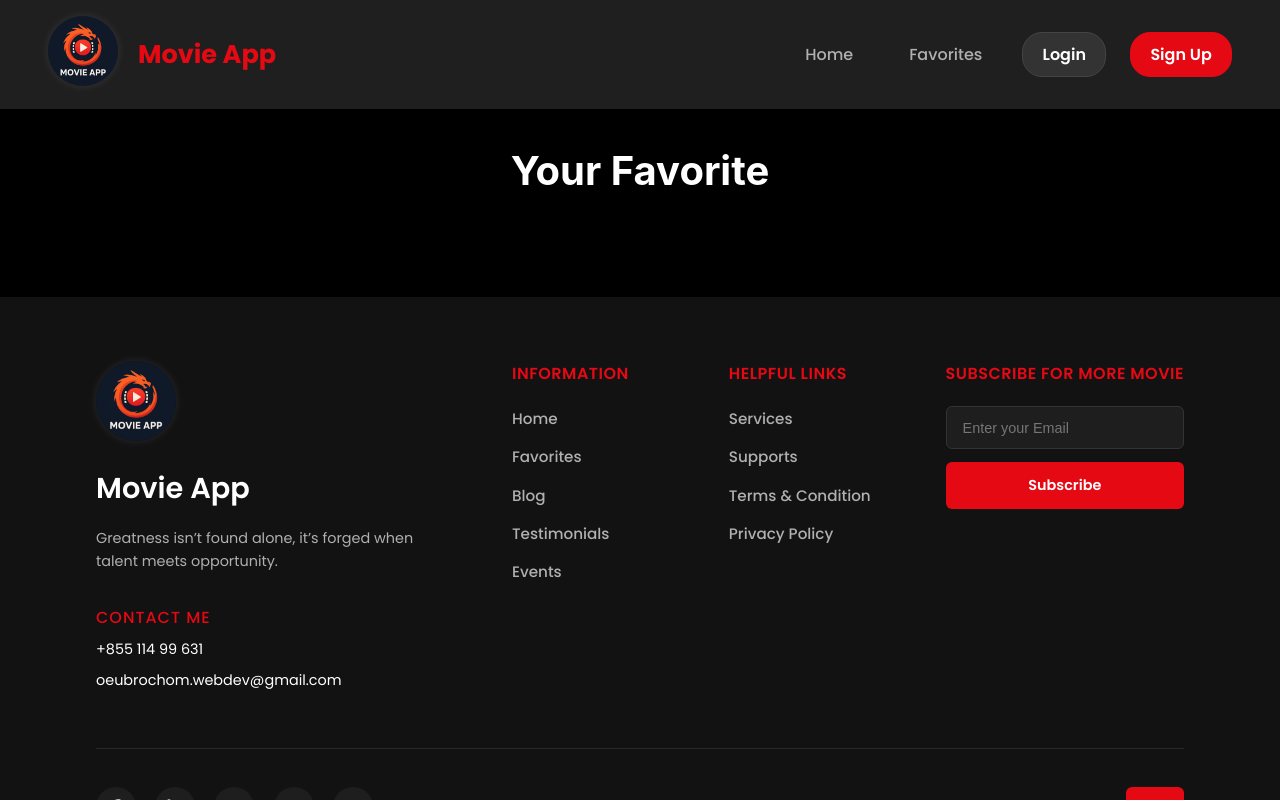
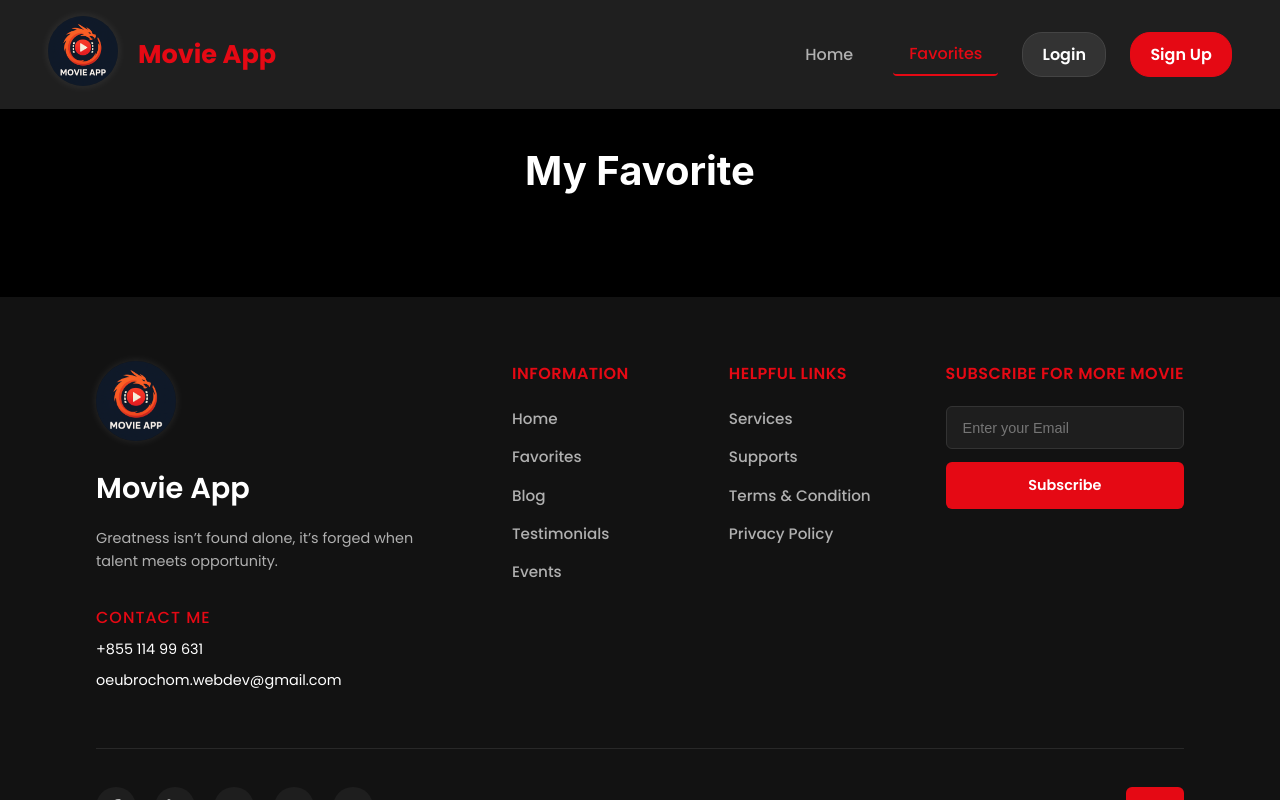
Before and after one commit to OEUBROCHOM/MovieAPP, a React (Vite) app: page /favorites in a window 1280 px wide. Built offline with nearby package versions, Linux system fonts and the light colour scheme.

Commit message:
Add style active to NavBar

```diff
--- a/src/components/NavBar.jsx
+++ b/src/components/NavBar.jsx
@@ -1,49 +1,60 @@
 import React, { useState } from "react";
-import { Link, useNavigate } from "react-router-dom";
+import { NavLink, useNavigate } from "react-router-dom"; // Change Link to NavLink
 import { useAuth } from "../contexts/AuthContext";
 import { FaBars, FaTimes } from "react-icons/fa";
 import "../css/Navbar.css";
 
 function NavBar() {
-  const { user, logout, isAuthenticated } = useAuth()
-  const navigate = useNavigate()
-  const [isMobileMenuOpen, setIsMobileMenuOpen] = useState(false)
+  const { user, logout, isAuthenticated } = useAuth();
+  const navigate = useNavigate();
+  const [isMobileMenuOpen, setIsMobileMenuOpen] = useState(false);
 
   const handleLogout = () => {
-    logout()
-    navigate("/")
+    logout();
+    navigate("/");
   };
 
   const toggleMobileMenu = () => {
-    setIsMobileMenuOpen(!isMobileMenuOpen)
+    setIsMobileMenuOpen(!isMobileMenuOpen);
   };
 
   return (
     <nav className="navbar-container">
         <div className="navbar-logo">
-            <img src="/images/logo.png" alt="logo"  className="logo"/>
+            <img src="/images/logo.png" alt="logo" className="logo" />
         </div>
         <div className="navbar-left">
-            <Link to="/" className="navbar-brand">Movie App</Link>
+            <NavLink to="/" className="navbar-brand"> Movie App </NavLink>
         </div>
 
         <div className="navbar-right">
-            <button className="mobile-menu-toggle" onClick={toggleMobileMenu} aria-label="Toggle navigation menu">
-            {isMobileMenuOpen ? <FaTimes /> : <FaBars />}
+            <button
+                className="mobile-menu-toggle"
+                onClick={toggleMobileMenu}
+                aria-label="Toggle navigation menu"
+            >
+                {isMobileMenuOpen ? <FaTimes /> : <FaBars />}
             </button>
 
             <div className={`navbar-links ${isMobileMenuOpen ? "open" : ""}`}>
-                <Link to="/" className="nav-link" onClick={toggleMobileMenu}> Home</Link>
-                <Link to="/favorites" className="nav-link" onClick={toggleMobileMenu}>Favorites</Link>
+                <NavLink to="/" className={({ isActive }) => (isActive ? "nav-link active" : "nav-link")} onClick={toggleMobileMenu}> Home </NavLink>
+                <NavLink to="/favorites" className={({ isActive }) => (isActive ? "nav-link active" : "nav-link")}onClick={toggleMobileMenu}> Favorites </NavLink>
                 {!isAuthenticated ? (
                     <>
-                        <Link to="/login" className="nav-link login-btn" onClick={toggleMobileMenu}>Login</Link>
-                        <Link to="/signup" className="nav-link signup-btn" onClick={toggleMobileMenu}>Sign Up</Link>
+                        <NavLink to="/login" className="nav-link login-btn" onClick={toggleMobileMenu}> Login </NavLink>
+                        <NavLink to="/signup" className={({ isActive }) => (isActive ? "nav-link signup-active" : "nav-link signup-btn")} onClick={toggleMobileMenu}> Sign Up </NavLink>
                     </>
                 ) : (
                     <>
                         <span className="nav-user">Hi, {user.username}</span>
-                        <button type="button" onClick={() => { handleLogout(); toggleMobileMenu(); }} className="nav-link logout-btn">
+                        <button
+                            type="button"
+                            onClick={() => {
+                            handleLogout();
+                            toggleMobileMenu();
+                            }}
+                            className="nav-link logout-btn"
+                        >
                             Logout
                         </button>
                     </>
--- a/src/css/Navbar.css
+++ b/src/css/Navbar.css
@@ -1,7 +1,7 @@
-/*Import font*/
+/* Import font */
 @import url('https://fonts.googleapis.com/css2?family=Poppins:wght@400;500;600;700&display=swap');
 
-/*Navbar container*/
+/* Navbar container */
 .navbar-container {
     background-color: #1f1f1f;
     color: #ffffff;
@@ -16,7 +16,7 @@
     z-index: 1000;
 }
 
-.logo{
+.logo {
     width: 70px;
     height: 70px;
     border-radius: 50%;
@@ -24,7 +24,7 @@
     margin-right: 20px;
 }
 
-/*Left side*/
+/* Left side */
 .navbar-left {
     flex-grow: 1;
 }
@@ -41,13 +41,13 @@
     color: #ff3333;
 }
 
-/*side*/
+/* Right side */
 .navbar-right {
     display: flex;
     align-items: center;
 }
 
-/*Links*/
+/* Links */
 .navbar-links {
     display: flex;
     align-items: center;
@@ -69,7 +69,18 @@
     background-color: rgba(255, 255, 255, 0.1);
 }
 
-/*Button*/
+/* Active Nav link */
+.nav-link.active {
+    color: #E50914;
+    border-bottom: 2px solid #E50914;
+}
+.nav-link.signup-active {
+    color: #ffffff;
+    background-color: #E50914;
+    border-radius: 20px;
+}
+
+/* Buttons */
 .login-btn,
 .signup-btn,
 .logout-btn {
@@ -107,7 +118,7 @@
     padding: 0.5rem 1rem;
 }
 
-/*Mobile*/
+/* Mobile */
 .mobile-menu-toggle {
     display: none;
     background: none;
@@ -117,7 +128,7 @@
     cursor: pointer;
 }
 
-/*Responsive*/
+/* Responsive */
 @media (max-width: 768px) {
     .navbar-container {
         padding: 1rem 1.5rem;
--- a/src/pages/Favorite.jsx
+++ b/src/pages/Favorite.jsx
@@ -8,7 +8,7 @@ function Favorite(){
     if (favorites) {
         return (
             <div className="favorites">
-                <h2>Your Favorite</h2>
+                <h2>My Favorite</h2>
                 <div className="movies-grid">
                     {favorites.map((movie) => (
                         <MovieCard movie={movie} key={movie.id} />
```
